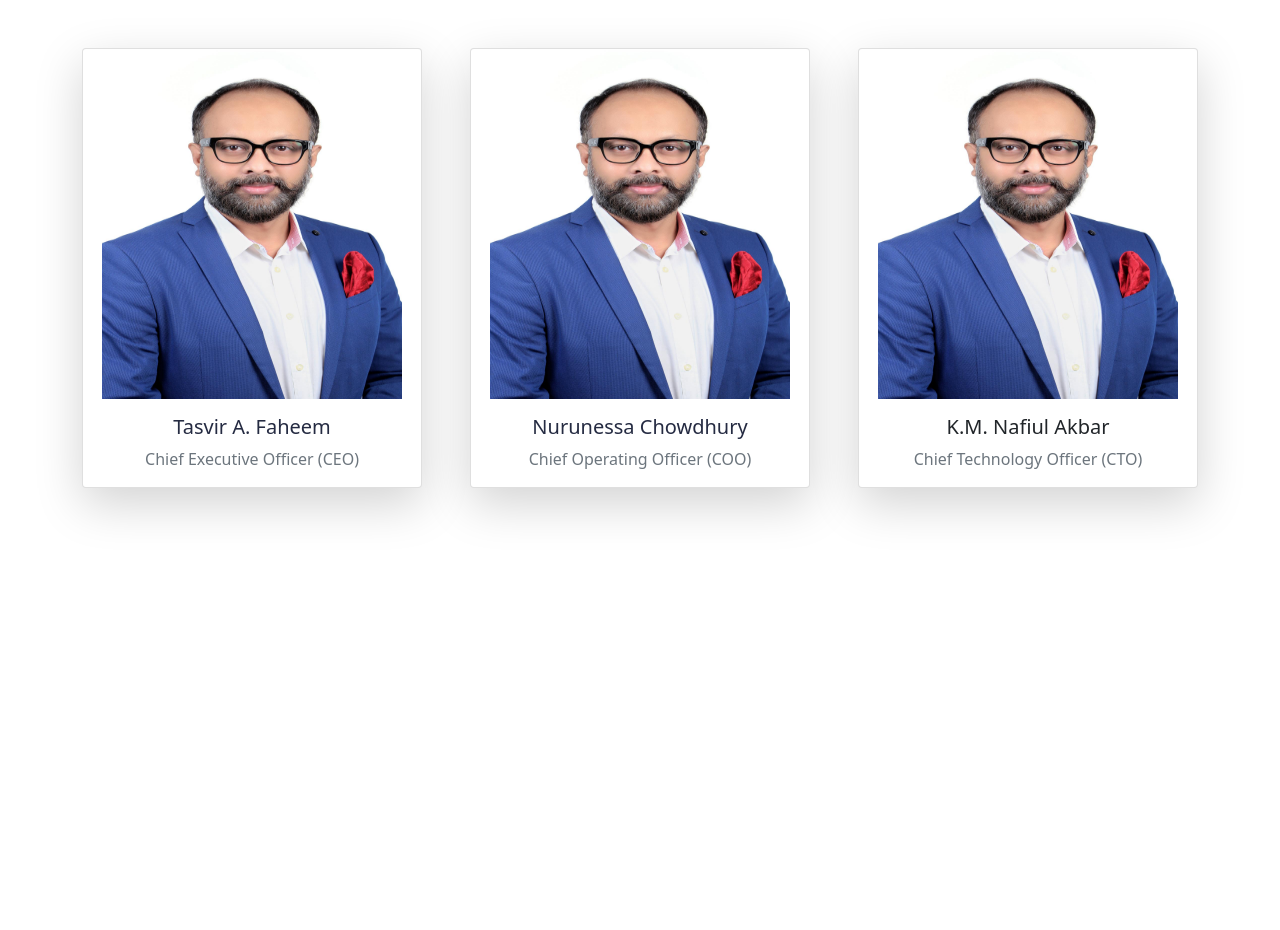
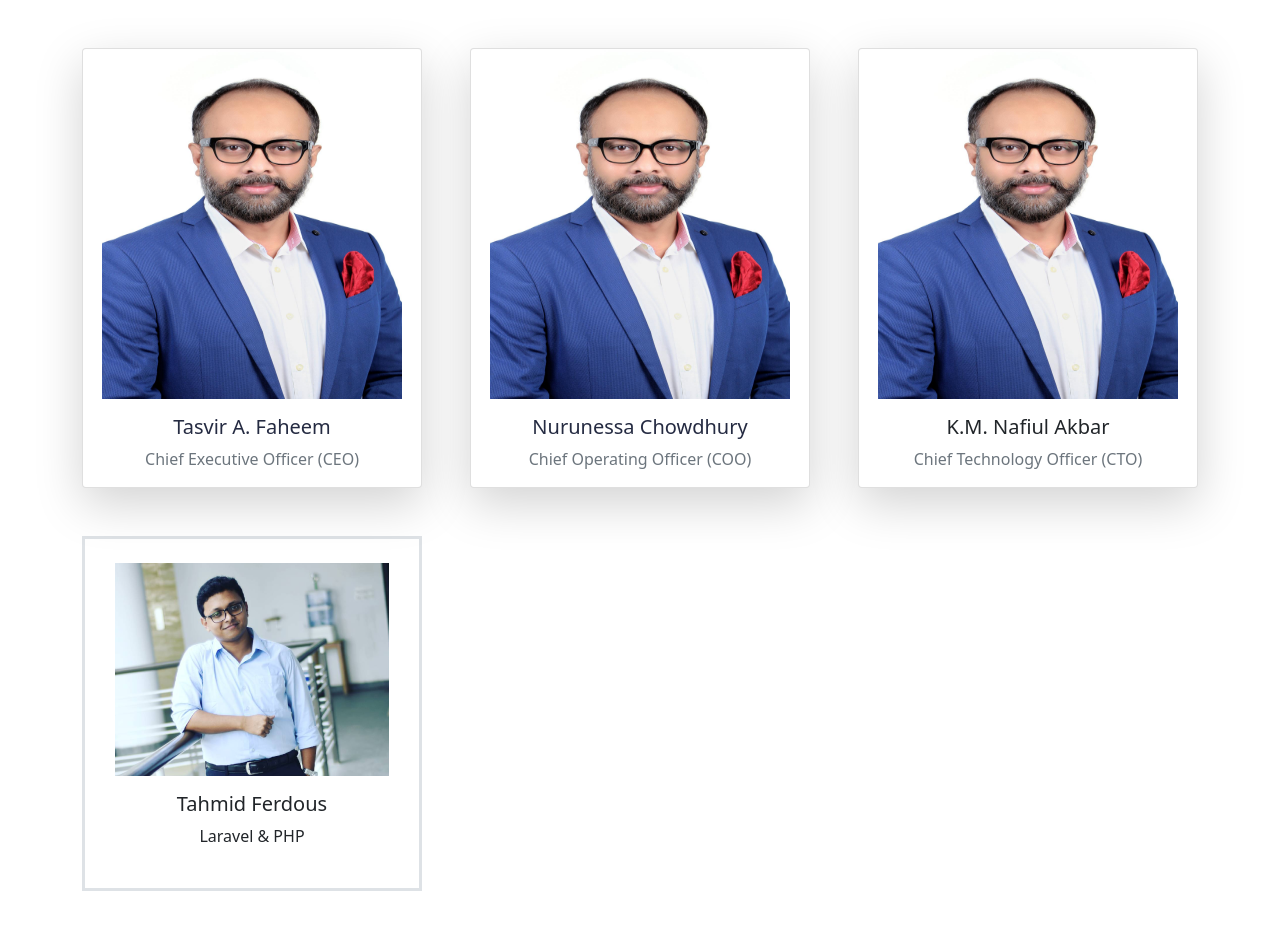
Before and after one commit to Tahmina9519/iiht-team-update, a plain HTML site: page index.html in a window 1280 px wide. Before the commit the page ends 800 px from the top, so only its background shows below. Drawn offline with nearby package versions, Linux system fonts and the light colour scheme.

Commit message:
team and video and instructor section

```diff
--- a/index.html
+++ b/index.html
@@ -74,6 +74,24 @@
         </div>
       </div>
     </section>
+
+    <section class="container my-5">
+      <div class="row g-5">
+        <div class="col-lg-4 col-12 col-md-4">
+          <div
+            class="d-flex justify-content-center align-items-center border border-3 instructor-shadow"
+          >
+            <div class="p-4">
+              <img class="img-fluid" src="/image/co ordinator.png" alt="" />
+              <div class="text-center pt-3">
+                <h5>Tahmid Ferdous</h5>
+                <p>Laravel & PHP</p>
+              </div>
+            </div>
+          </div>
+        </div>
+      </div>
+    </section>
     <script
       src="https://cdn.jsdelivr.net/npm/bootstrap@5.0.2/dist/js/bootstrap.bundle.min.js"
       integrity="sha384-MrcW6ZMFYlzcLA8Nl+NtUVF0sA7MsXsP1UyJoMp4YLEuNSfAP+JcXn/tWtIaxVXM"
--- a/style.css
+++ b/style.css
@@ -5,3 +5,7 @@
 .team-text {
   color: #252b42;
 }
+.instructor-shadow:hover {
+  box-shadow: 0px 0 10px 5px grey;
+  border-radius: 10px;
+}
```
